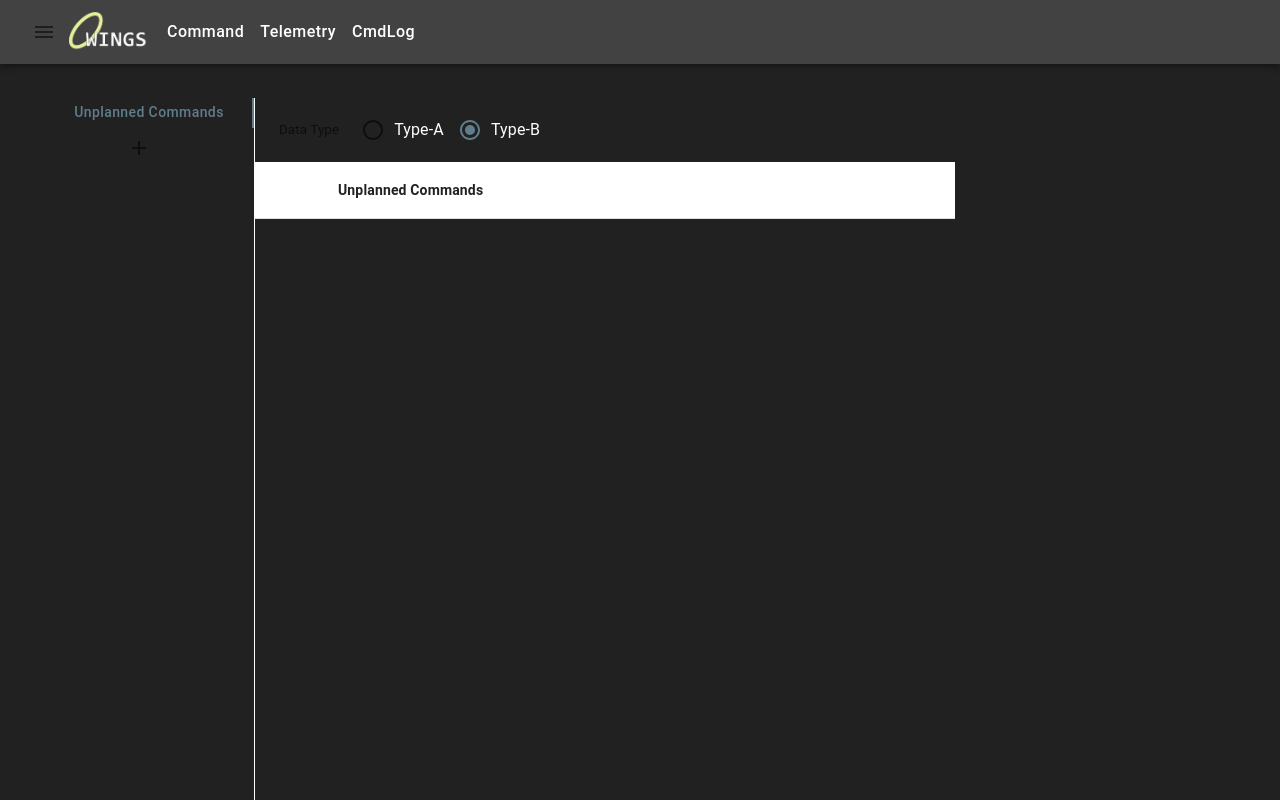
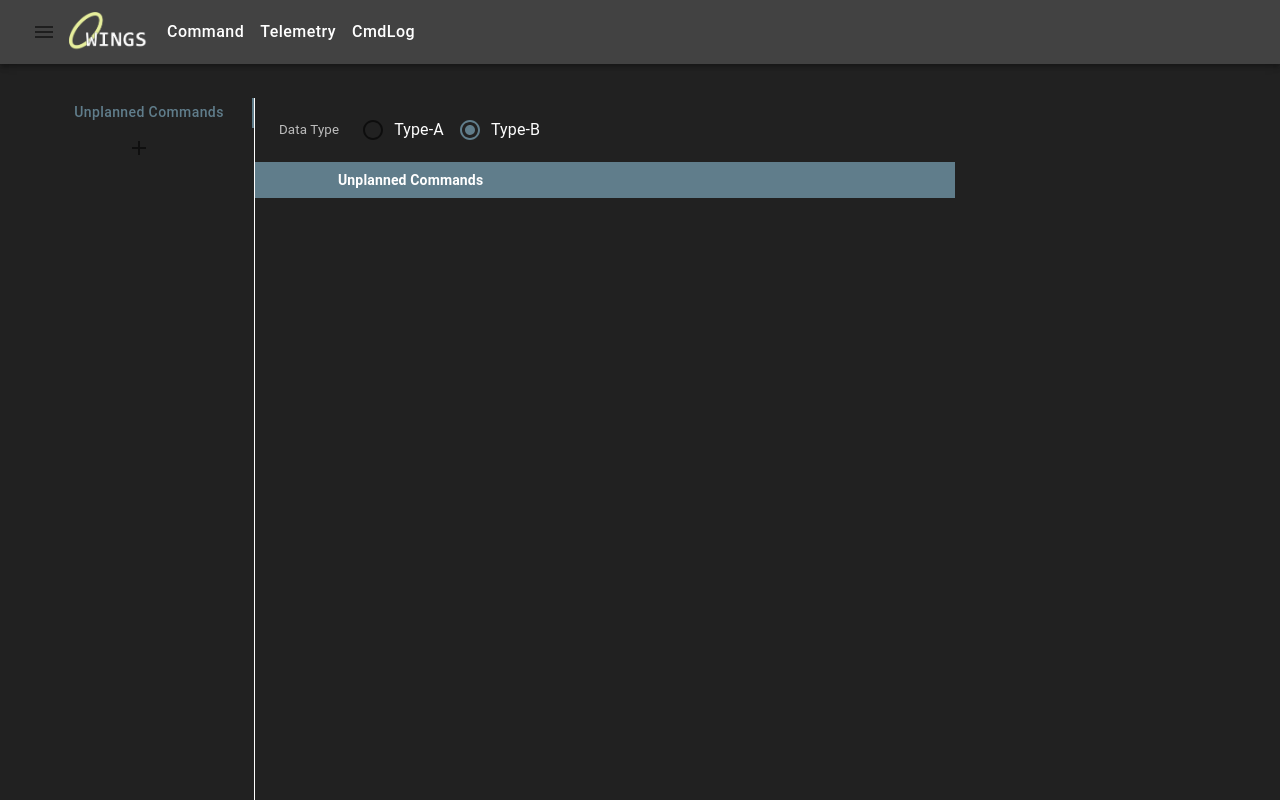
Before and after one commit to ut-issl/wings, a React (Create React App) app in the folder aspnetapp/WINGS/ClientApp/: page /command in a window 1280 px wide. Shown: the top 800 px of the page. Built offline with nearby package versions, Linux system fonts and the light colour scheme.

Commit message:
update theme.ts and StartOperationArea.tsx

```diff
--- a/aspnetapp/WINGS/ClientApp/src/assets/theme.ts
+++ b/aspnetapp/WINGS/ClientApp/src/assets/theme.ts
@@ -1,5 +1,5 @@
 import { createTheme } from '@mui/material/styles';
-import { blueGrey, pink, cyan, purple } from "@mui/material/colors";
+import { blueGrey, pink, cyan, purple, grey } from "@mui/material/colors";
 
 export const theme = createTheme({
   palette: {
@@ -19,29 +19,79 @@ export const theme = createTheme({
       textTransform: "none"
     }
   },
-  // props: {
-  //   MuiTextField: {
-  //     variant: "outlined"
-  //   },
-  //   MuiTable: {
-  //     size: "small",
-  //   }
-  // },
-  // overrides: {
-  //   MuiPaper: {
-  //     root: {
-  //       transition: 'none !important'
-  //     },
-  //   },
-  //   MuiTableHead: {
-  //     root: {
-  //       backgroundColor: blueGrey[500]
-  //     }
-  //   },
-  //   MuiTableCell: {
-  //     stickyHeader: {
-  //       backgroundColor: blueGrey[500]
-  //     }
-  //   }
-  // }
+  components: {
+    MuiTextField: {
+      defaultProps: {
+        variant: "outlined",
+      },
+      styleOverrides: {
+        root: {
+          '& .MuiOutlinedInput-root': {
+            color: "#fff",
+            '& fieldset': {
+              borderColor: grey[700],
+            },
+            '&:hover fieldset': {
+              borderColor: grey[50],
+            }
+          }
+        }
+      }
+    },
+    MuiFormControl: {
+      defaultProps: {
+        variant: "outlined",
+      },
+      styleOverrides: {
+        root: {
+          '& .MuiOutlinedInput-root': {
+            color: "#fff",
+            '& fieldset': {
+              borderColor: grey[700],
+            },
+            '&:hover fieldset': {
+              borderColor: grey[50],
+            }
+          }
+        }
+      }
+    },
+    MuiTable: {
+      defaultProps: {
+        size: "small",
+      }
+    },
+    MuiPaper: {
+      styleOverrides: {
+        root: {
+          transition: 'none !important'
+        },
+      }
+    },
+    MuiTableHead: {
+      styleOverrides: {
+        root: {
+          backgroundColor: blueGrey[500],
+        }
+      }
+    },
+    MuiTableCell: {
+      styleOverrides: {
+        stickyHeader: {
+          backgroundColor: blueGrey[500],
+        },
+        root: {
+          borderBottom: "0px",
+          color: "#fff"
+        }
+      }
+    },
+    MuiFormLabel: {
+      styleOverrides: {
+        root: {
+          color: "rgba(255, 255, 255, 0.7)"
+        }
+      }
+    }
+  }
 });
--- a/aspnetapp/WINGS/ClientApp/src/components/common/SelectBox.tsx
+++ b/aspnetapp/WINGS/ClientApp/src/components/common/SelectBox.tsx
@@ -1,5 +1,8 @@
 import React from 'react';
-import { InputLabel, MenuItem, FormControl, Select } from "@mui/material"
+import InputLabel from '@mui/material/InputLabel';
+import MenuItem from '@mui/material/MenuItem';
+import FormControl from '@mui/material/FormControl';
+import Select, { SelectChangeEvent } from '@mui/material/Select';
 
 export interface SelectOption {
   id: any,
@@ -25,7 +28,8 @@ const SelectBox = (props: SelectBoxProps) => {
       <InputLabel>{props.label}</InputLabel>
       <Select
         value={props.value}
-        onChange={(event) => { props.select(event.target.value) }}
+        label={props.label}
+        onChange={(event: SelectChangeEvent) => { props.select(event.target.value) }}
       >
         {props.options.map((option: SelectOption) => (
           <MenuItem key={option.id} value={option.id}>{option.name}</MenuItem>
--- a/aspnetapp/WINGS/ClientApp/src/components/home/StartOperationArea.tsx
+++ b/aspnetapp/WINGS/ClientApp/src/components/home/StartOperationArea.tsx
@@ -38,11 +38,11 @@ const StartOperationArea = (props: StartOperationAreaProps) => {
     [fileLocation, setFileLocation] = useState("Local"),
     [tmtcTarget, setTmtcTarget] = useState("TmtcIf")
 
-  const inputPathNumber = useCallback((event) => {
+  const inputPathNumber = useCallback((event: any) => {
     setPathNumber(event.target.value)
   }, [setPathNumber]);
 
-  const inputComment = useCallback((event) => {
+  const inputComment = useCallback((event: any) => {
     setComment(event.target.value)
   }, [setComment]);
 
```
